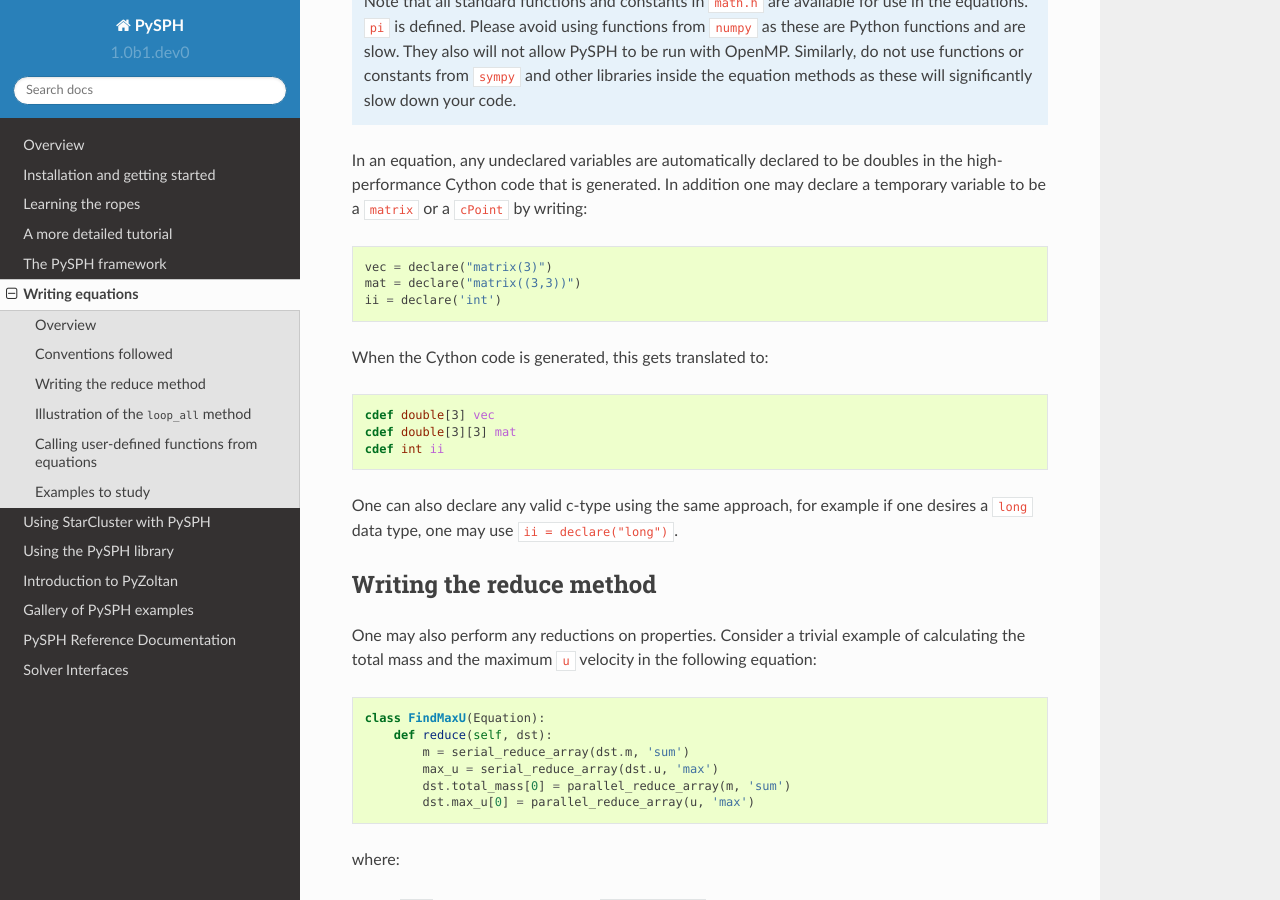
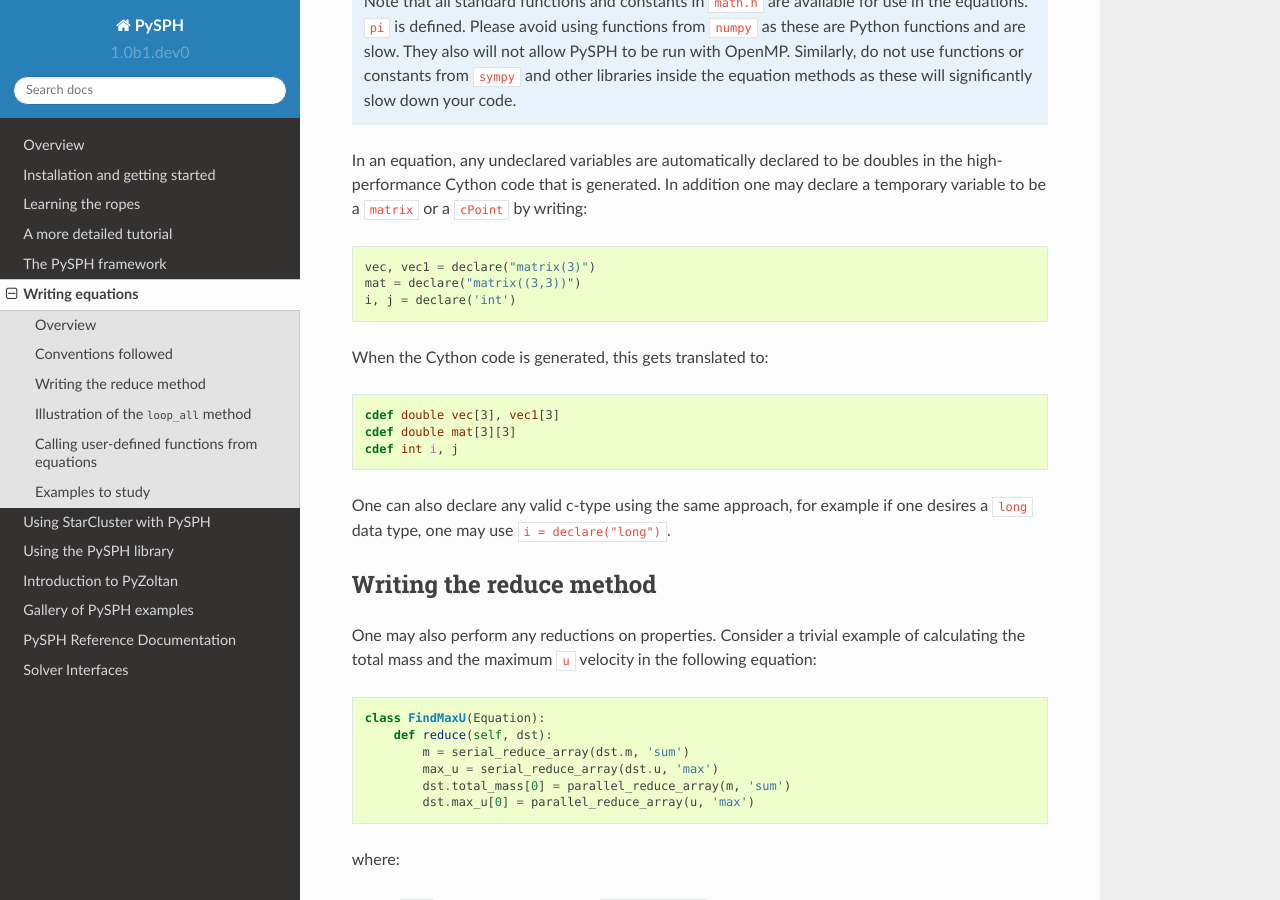
Before and after one commit to pypr/pysph, a Sphinx documentation site: the page built from docs/source/design/equations.rst, in a window 1280 px wide and 900 px high, scrolled down 3399 px. Built offline with Sphinx 7.4.7 and the Read the Docs theme 2.0.0, drawn with Linux system fonts in a browser that asks for light colours; the version number is read from the project's files by our own code; some of the changed text lies outside the part shown.

Commit message:
Update docs on declare to show multiple variables.

```diff
--- a/docs/source/design/equations.rst
+++ b/docs/source/design/equations.rst
@@ -209,20 +209,20 @@
 
 .. code-block:: python
 
-    vec = declare("matrix(3)")
+    vec, vec1 = declare("matrix(3)")
     mat = declare("matrix((3,3))")
-    ii = declare('int')
+    i, j = declare('int')
 
 When the Cython code is generated, this gets translated to:
 
 .. code-block:: cython
 
-    cdef double[3] vec
-    cdef double[3][3] mat
-    cdef int ii
+    cdef double vec[3], vec1[3]
+    cdef double mat[3][3]
+    cdef int i, j
 
 One can also declare any valid c-type using the same approach, for example if
-one desires a ``long`` data type, one may use ``ii = declare("long")``.
+one desires a ``long`` data type, one may use ``i = declare("long")``.
 
 Writing the reduce method
 -------------------------
@@ -283,7 +283,7 @@
        def initialize(self, d_idx, d_rho):
            d_rho[d_idx] = 0.0
 
-       def loop_all(self, d_idx, d_x, d_y, d_z, d_rho,
+       def loop_all(self, d_idx, d_x, d_y, d_z, d_rho, d_h,
                     s_m, s_x, s_y, s_z, s_h,
                     KERNEL, NBRS, N_NBRS):
            i = declare('int')
```
Also changed, not shown: other parts of docs/source/design/equations.rst (+1 -1 lines).
